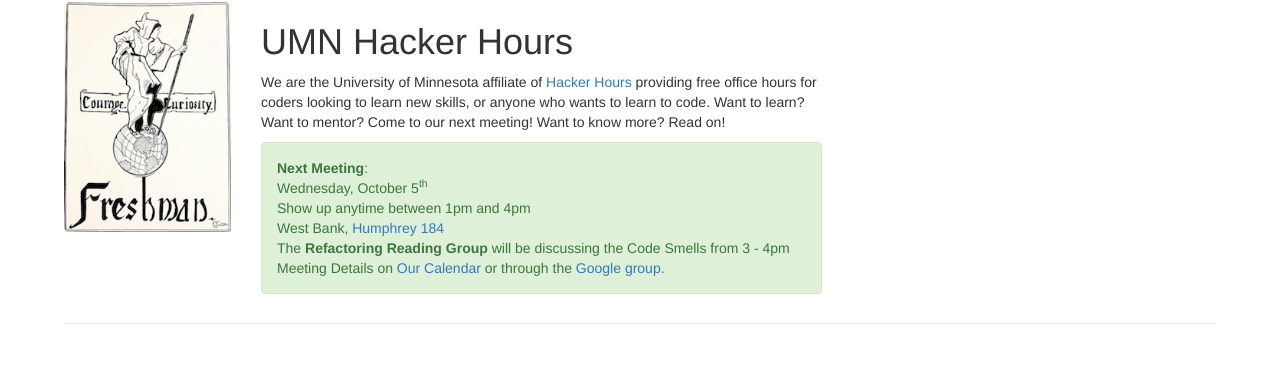
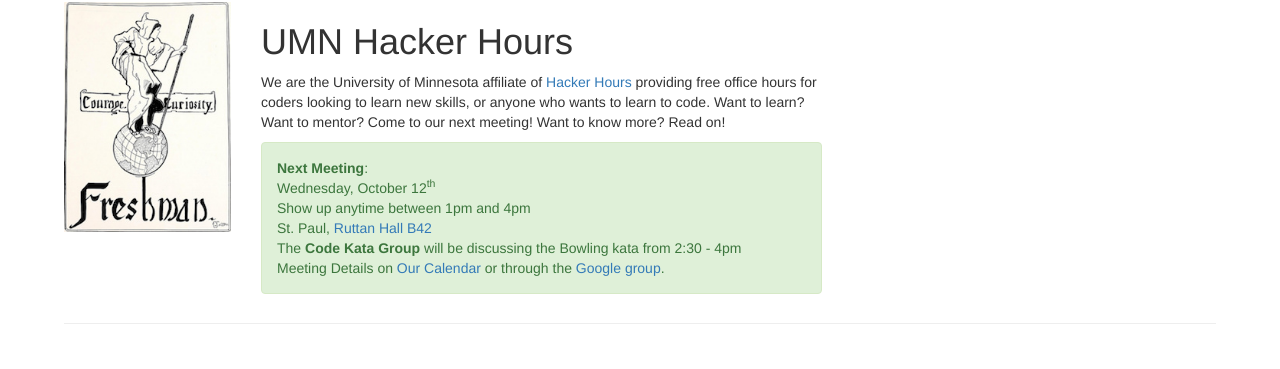
Before and after one commit to umnhackerhours/umnhackerhours.github.io, a Jekyll site: the page built from index.markdown, in a window 1280 px wide. Shown: the part 102-471 px from the top of the page. Built offline with Jekyll 4.4.1, drawn with Linux system fonts in a browser that asks for light colours.

Commit message:
October 12

```diff
--- a/index.markdown
+++ b/index.markdown
@@ -13,7 +13,7 @@ description: Home
       <div class="alert alert-success" role="alert">
         <a class="anchor" id="next_meeting"></a>
         <strong>Next Meeting</strong>:<br />
-        Wednesday, October 5<sup>th</sup><br />
+        Wednesday, October 12<sup>th</sup><br />
         Show up anytime between 1pm and 4pm<br />
         <!-- East Bank, <a href="http://campusmaps.umn.edu/nolte-center-continuing-education">Nolte Center 140</a><br /> -->
         <!-- West Bank, <a href="http://campusmaps.umn.edu/hubert-h-humphrey-school-public-affairs">Humphrey 184</a><br /> -->
@@ -21,8 +21,8 @@ description: Home
         <!-- The <strong>Code Kata Group</strong> will be discussing the <a href="https://github.com/exercism/x-common/blob/master/bob.md">Bob kata</a> from 2:30 - 4pm<br /> -->
         <!-- The <strong>Refactoring Reading Group</strong> will be discussing the <a href="https://refactoring.guru/smells/long-method">Long Method Smell</a> from 3 - 4pm<br /> -->
 
-        West Bank, <a href="http://campusmaps.umn.edu/hubert-h-humphrey-school-public-affairs">Humphrey 184</a><br />
-        The <strong>Refactoring Reading Group</strong> will be discussing the Code Smells from 3 - 4pm<br />
+        St. Paul, <a href="http://campusmaps.umn.edu/ruttan-hall">Ruttan Hall B42</a><br />
+        The <strong>Code Kata Group</strong> will be discussing the Bowling kata from 2:30 - 4pm<br />
         Meeting Details on <a href="https://www.google.com/calendar/embed?src=umn.edu_ii9odmho4m63bsq19879mu0iis%40group.calendar.google.com&ctz=America/Chicago">Our Calendar</a> or through the <a href='https://groups.google.com/a/umn.edu/d/hackerhours'>Google group</a>.
       </div>
     </div>
```
